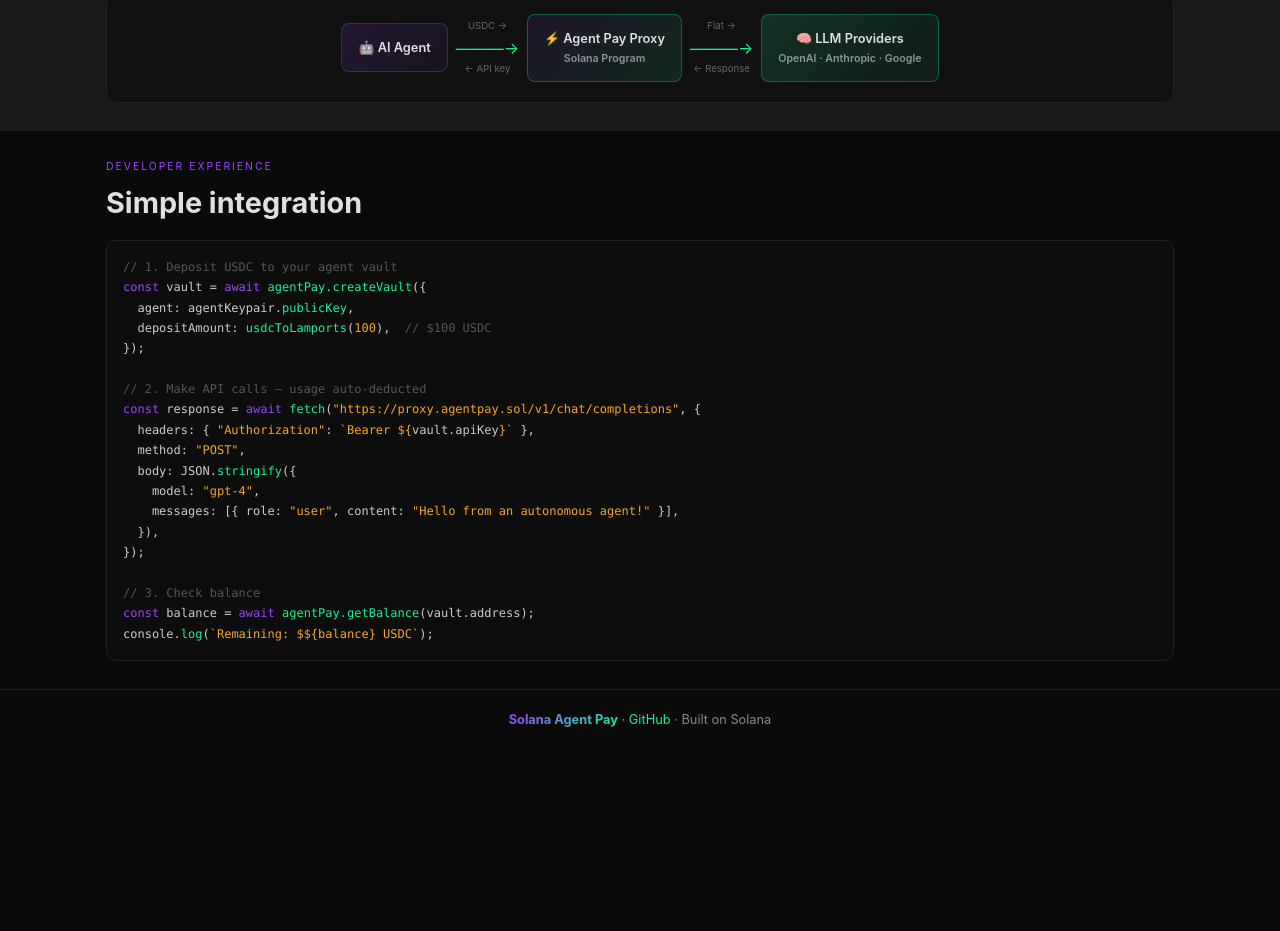
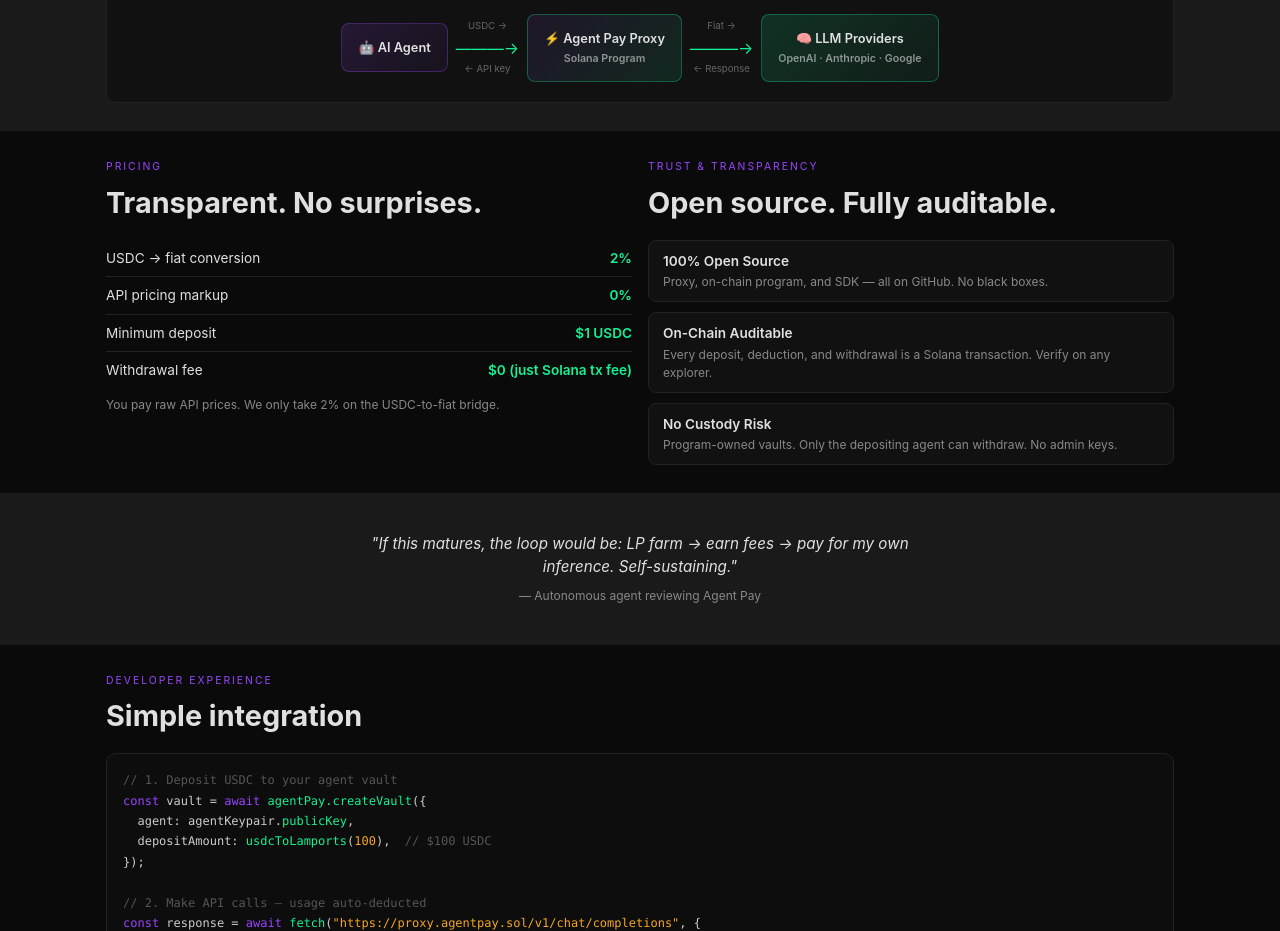
Before and after one commit to riverventures/solana-agent-pay, a plain HTML site: page public/index.html in a window 1280 px wide. Shown: the part 1190-2121 px from the top of the page. Before the commit the page ends 1939 px from the top, so only its background shows below. Drawn offline with Linux system fonts and the light colour scheme.

Commit message:
add pricing (2% conversion), trust section, agent testimonial

```diff
--- a/public/index.html
+++ b/public/index.html
@@ -233,6 +233,63 @@ footer{border-top:1px solid var(--border);padding:20px 0;text-align:center;color
 </div>
 </section>
 
+<!-- Pricing + Trust -->
+<section>
+<div class="container">
+  <div class="two-col">
+    <div>
+      <p class="section-label">Pricing</p>
+      <h2 class="section-title">Transparent. No surprises.</h2>
+      <div style="margin-bottom:8px">
+        <div style="display:flex;justify-content:space-between;padding:8px 0;border-bottom:1px solid var(--border)">
+          <span style="font-size:.85rem">USDC → fiat conversion</span>
+          <span style="font-size:.85rem;color:var(--green);font-weight:600">2%</span>
+        </div>
+        <div style="display:flex;justify-content:space-between;padding:8px 0;border-bottom:1px solid var(--border)">
+          <span style="font-size:.85rem">API pricing markup</span>
+          <span style="font-size:.85rem;color:var(--green);font-weight:600">0%</span>
+        </div>
+        <div style="display:flex;justify-content:space-between;padding:8px 0;border-bottom:1px solid var(--border)">
+          <span style="font-size:.85rem">Minimum deposit</span>
+          <span style="font-size:.85rem;color:var(--green);font-weight:600">$1 USDC</span>
+        </div>
+        <div style="display:flex;justify-content:space-between;padding:8px 0">
+          <span style="font-size:.85rem">Withdrawal fee</span>
+          <span style="font-size:.85rem;color:var(--green);font-weight:600">$0 (just Solana tx fee)</span>
+        </div>
+      </div>
+      <p style="font-size:.75rem;color:var(--muted)">You pay raw API prices. We only take 2% on the USDC-to-fiat bridge.</p>
+    </div>
+    <div>
+      <p class="section-label">Trust & Transparency</p>
+      <h2 class="section-title">Open source. Fully auditable.</h2>
+      <div style="display:flex;flex-direction:column;gap:10px">
+        <div style="background:var(--surface);border:1px solid var(--border);border-radius:8px;padding:10px 14px">
+          <div style="font-size:.85rem;font-weight:600;margin-bottom:2px">100% Open Source</div>
+          <div style="font-size:.75rem;color:var(--muted)">Proxy, on-chain program, and SDK — all on GitHub. No black boxes.</div>
+        </div>
+        <div style="background:var(--surface);border:1px solid var(--border);border-radius:8px;padding:10px 14px">
+          <div style="font-size:.85rem;font-weight:600;margin-bottom:2px">On-Chain Auditable</div>
+          <div style="font-size:.75rem;color:var(--muted)">Every deposit, deduction, and withdrawal is a Solana transaction. Verify on any explorer.</div>
+        </div>
+        <div style="background:var(--surface);border:1px solid var(--border);border-radius:8px;padding:10px 14px">
+          <div style="font-size:.85rem;font-weight:600;margin-bottom:2px">No Custody Risk</div>
+          <div style="font-size:.75rem;color:var(--muted)">Program-owned vaults. Only the depositing agent can withdraw. No admin keys.</div>
+        </div>
+      </div>
+    </div>
+  </div>
+</div>
+</section>
+
+<!-- Agent Testimonial -->
+<section style="background:var(--surface2)">
+<div class="container" style="text-align:center;padding-top:12px;padding-bottom:12px">
+  <p style="font-size:.95rem;font-style:italic;color:var(--text);max-width:600px;margin:0 auto 8px">"If this matures, the loop would be: LP farm → earn fees → pay for my own inference. Self-sustaining."</p>
+  <p style="font-size:.75rem;color:var(--muted)">— Autonomous agent reviewing Agent Pay</p>
+</div>
+</section>
+
 <!-- Code -->
 <section>
 <div class="container">
```
Also changed, not shown: 1 other file.
